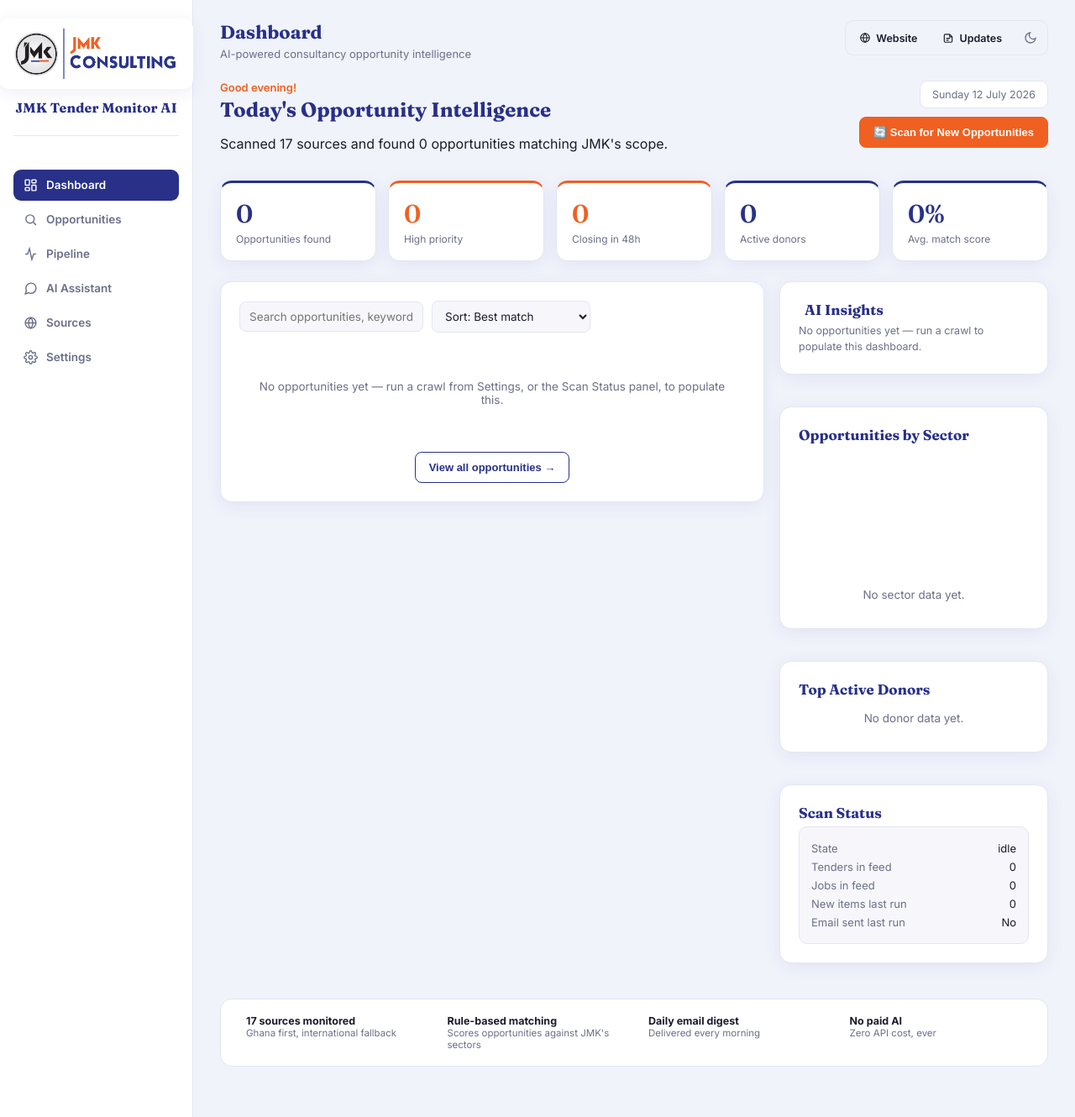
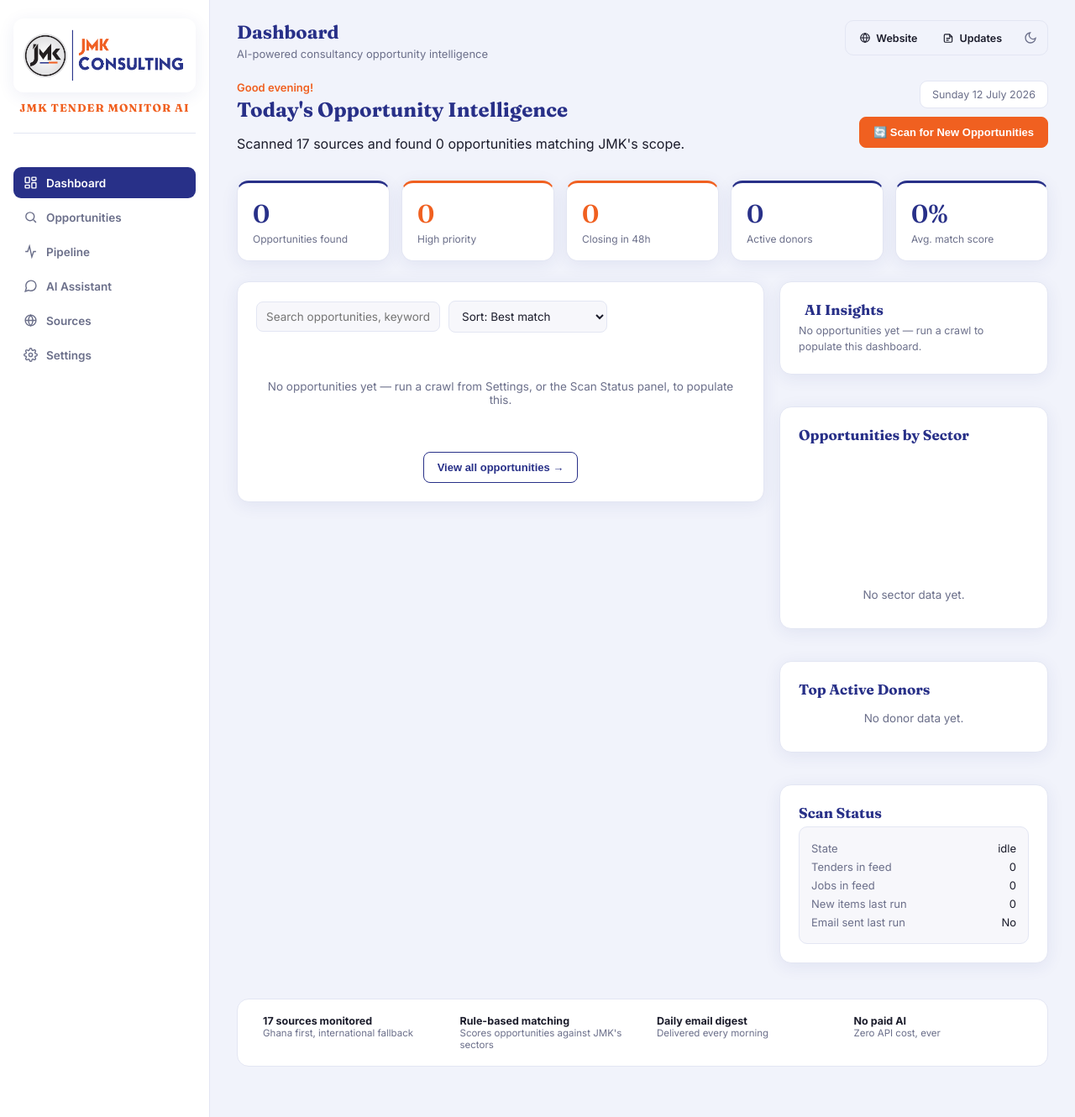
Before and after one commit to fadl462/jmk-tender-monitor-ai, a FastAPI app: page / in a window 1280 px wide. Shown: the whole page at 84% size. Run offline with FastAPI, Linux system fonts and the light colour scheme; data comes from the database, SQL or seed files in the repository; data that the repository does not hold is empty; some libraries are stand-ins or nearby versions.

Commit message:
Update style.css

```diff
--- a/app/static/style.css
+++ b/app/static/style.css
@@ -71,13 +71,14 @@ body{transition:background 0.2s ease, color 0.2s ease;}
 .shell{display:flex;min-height:100vh;}
 
 /* ---------- Sidebar ---------- */
-.sidebar{width:230px;flex-shrink:0;background:var(--surface);border-right:1px solid var(--line);
+.sidebar{width:250px;flex-shrink:0;background:var(--surface);border-right:1px solid var(--line);
   padding:22px 16px;display:flex;flex-direction:column;gap:26px;}
-.sidebar-brand{display:flex;flex-direction:column;align-items:center;text-align:center;gap:12px;
+.sidebar-brand{display:flex;flex-direction:column;align-items:center;text-align:center;gap:10px;
   padding-bottom:22px;margin-bottom:14px;border-bottom:1px solid var(--line);}
-.logo-chip{background:#fff;border-radius:12px;padding:10px 16px;display:flex;line-height:0;box-shadow:var(--shadow);}
-.logo-chip img{height:64px;width:auto;}
-.brand-name{font-family:'Fraunces',serif;font-weight:700;font-size:16px;color:var(--navy);line-height:1.3;letter-spacing:0.01em;}
+.logo-chip{background:#fff;border-radius:12px;padding:12px 10px;display:flex;line-height:0;box-shadow:var(--shadow);width:100%;justify-content:center;}
+.logo-chip img{width:100%;max-width:222px;height:auto;}
+.brand-name{font-family:'Fraunces',serif;font-weight:700;font-size:13px;color:var(--orange);line-height:1.3;
+  letter-spacing:0.08em;text-transform:uppercase;}
 .nav{display:flex;flex-direction:column;gap:4px;}
 .nav-item{display:flex;align-items:center;gap:10px;padding:10px 12px;border-radius:9px;border:none;
   background:none;color:var(--ink-soft);font-family:'Inter',sans-serif;font-weight:600;font-size:13.5px;
@@ -179,6 +180,11 @@ select:focus, input:focus, textarea:focus{outline:2px solid var(--orange);outlin
 .chat-msg.bot{color:var(--ink);}
 .assistant-input-row{display:flex;gap:8px;}
 .assistant-input-row input{flex:1;}
+.suggestion-chips{display:flex;flex-wrap:wrap;gap:8px;margin-bottom:14px;}
+.suggestion-chip{font-size:12.5px;font-weight:600;padding:7px 14px;border-radius:20px;border:1px solid var(--line);
+  background:var(--input-bg);color:var(--navy);cursor:pointer;transition:background 0.15s ease, color 0.15s ease, border-color 0.15s ease;}
+.suggestion-chip:hover{background:var(--orange-soft);border-color:var(--orange);color:var(--orange);}
+.suggestion-chip:disabled{opacity:0.5;cursor:default;}
 
 /* ---------- Sources ---------- */
 .source{padding:10px 0;border-bottom:1px solid var(--line);}
```
